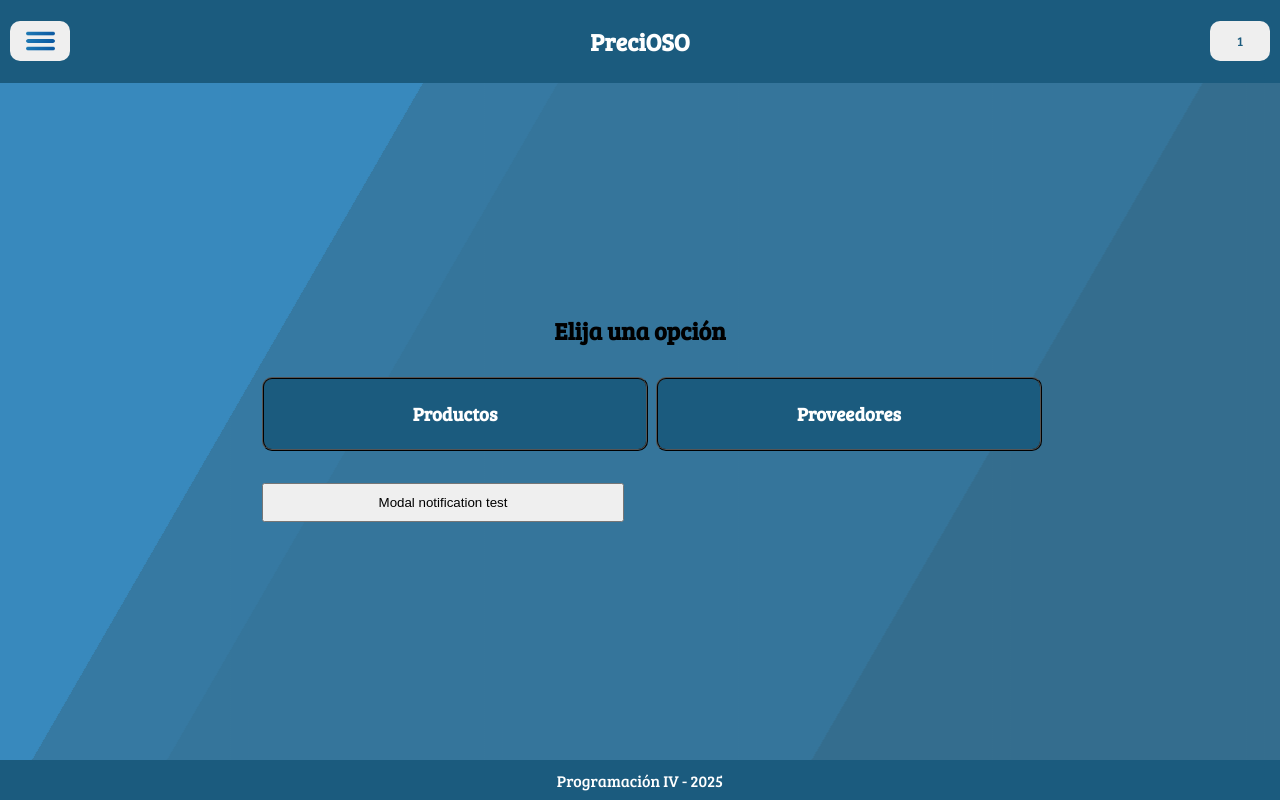
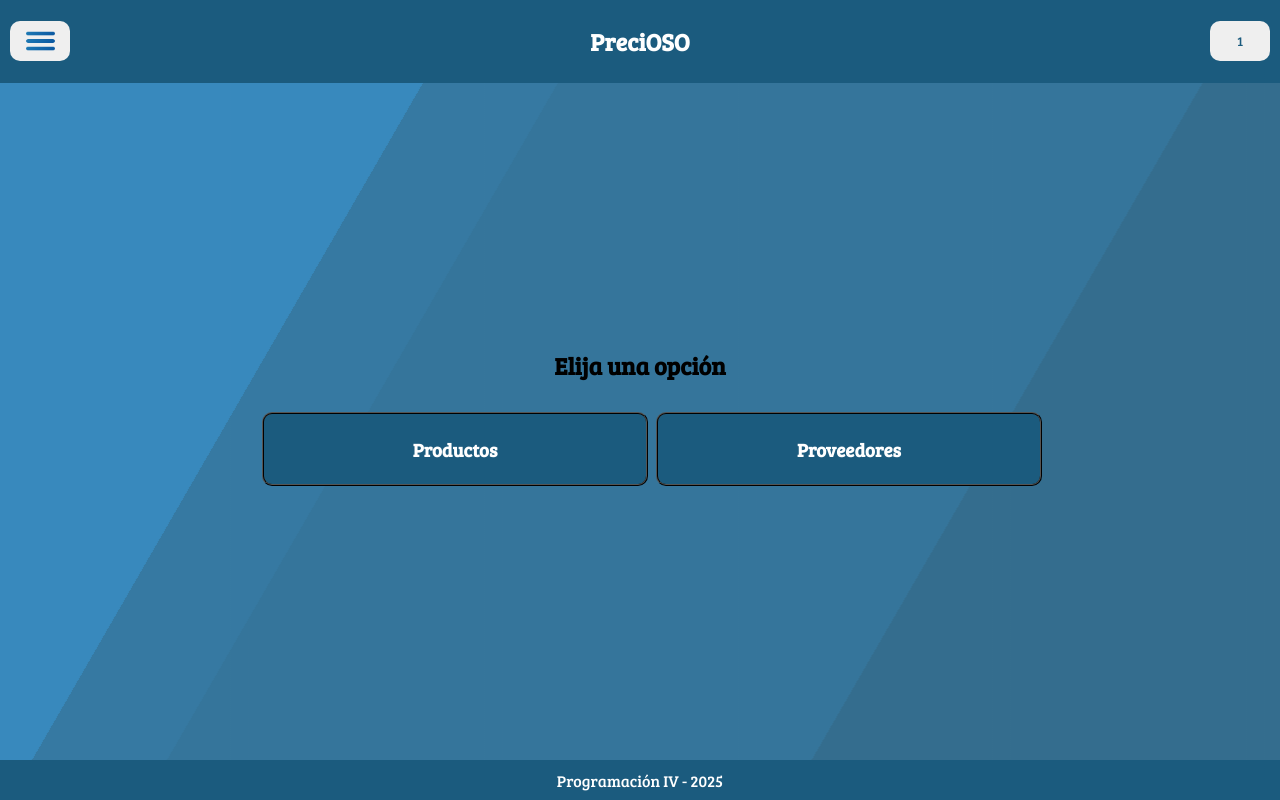
Before and after one commit to Tomy52/tp-prog-iv, an Angular app: page /main-menu in a window 1280 px wide. Built offline with nearby package versions, Linux system fonts and the light colour scheme; sample sign-in values are in the browser's storage.

Commit message:
(update) baseline-browser-mapping

```diff
--- a/package.json
+++ b/package.json
@@ -40,6 +40,7 @@
     "@angular/cli": "^21.2.5",
     "@angular/compiler-cli": "^21.2.6",
     "@types/jasmine": "~5.1.0",
+    "baseline-browser-mapping": "^2.10.13",
     "eslint": "^9.38.0",
     "globals": "^16.4.0",
     "jasmine-core": "~5.9.0",
--- a/src/app/components/main-menu/main-menu-screen/main-menu-screen.html
+++ b/src/app/components/main-menu/main-menu-screen/main-menu-screen.html
@@ -4,6 +4,5 @@
   <div class="menu_container">
     <app-main-menu-button texto="Productos" router_link="products" title="Ir a sección de productos"/>
     <app-main-menu-button texto="Proveedores" router_link="suppliers" title="Ir a sección de proveedores"/>
-    <button (click)="testSomething()">Modal notification test</button>
   </div>
 </section>
```
Also changed, not shown: 1 other file (tests, documents, lock files or other folders).
